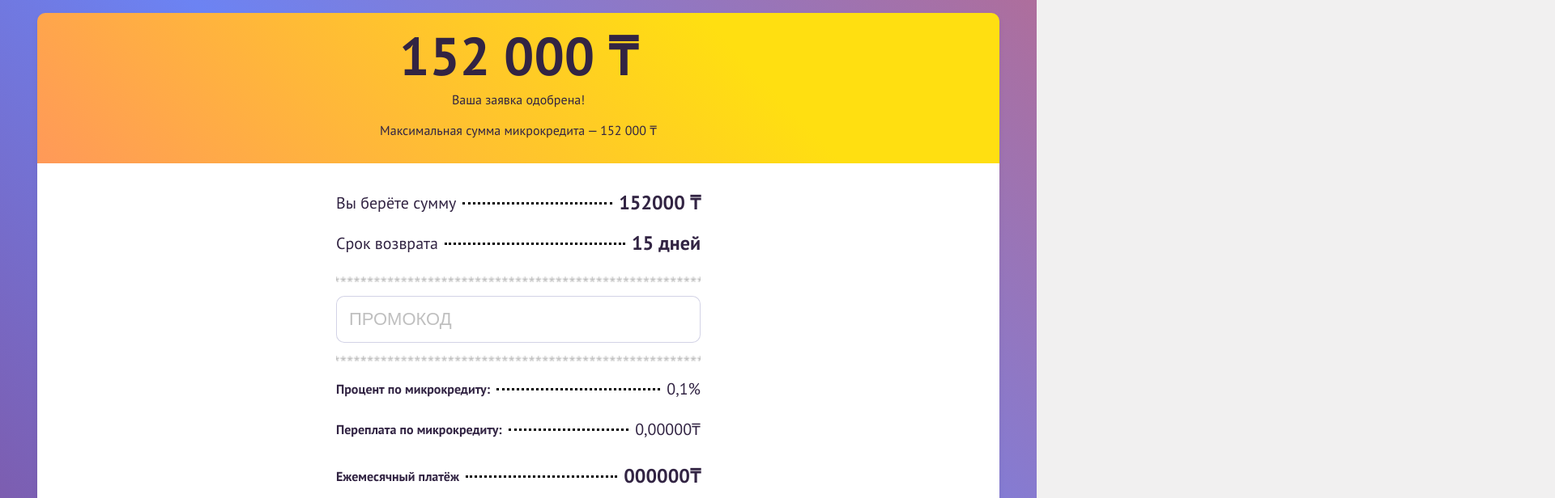
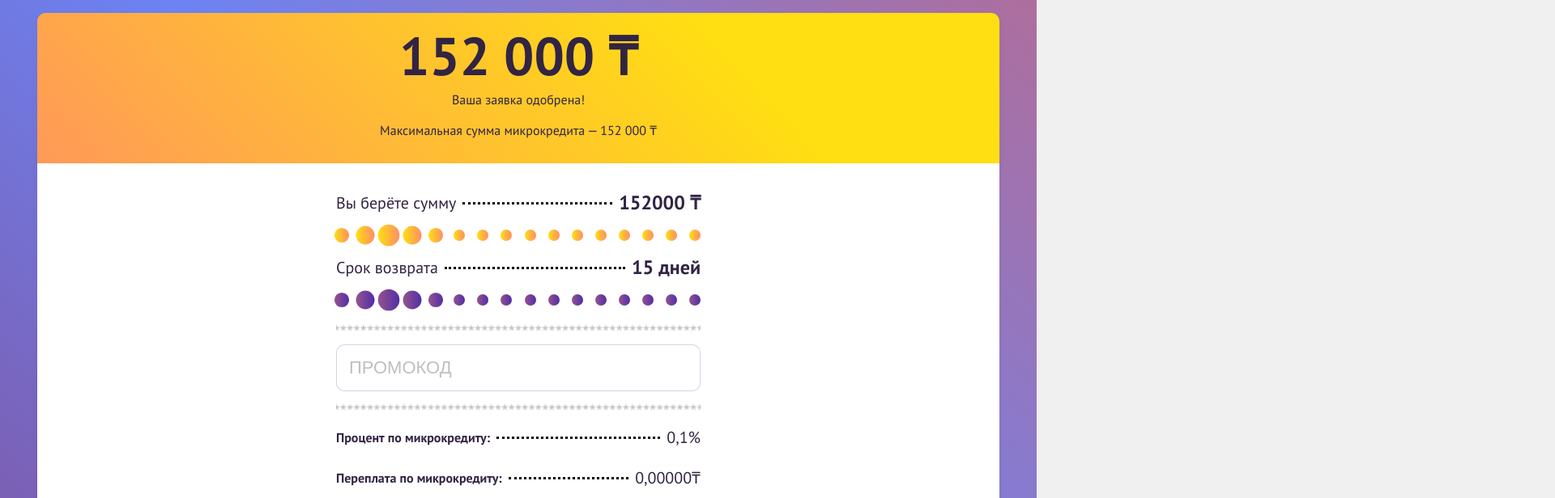
Before and after one commit to nmibragimov7/aqsha-ber, a Nuxt app: page /approved in a window 1280 px wide. Shown: the top 616 px of the page at 81% size, 1920 px wide, since content can reach past the window. Built offline with nearby package versions, Linux system fonts and the light colour scheme.

Commit message:
style: fix styles

```diff
--- a/components/common/InputRange/InputRange.vue
+++ b/components/common/InputRange/InputRange.vue
@@ -91,22 +91,15 @@ export default {
 .range {
   &__wrap {
     position: relative;
-    //asdasdas
-    position: absolute;
-    left:215315315%;
+
   }
 
 
-  &__dot-bg {
-    border-radius: 50%;
-    background: linear-gradient(226.59deg, #FFDF11 27.08%, #FF8D65 112.49%);
-    cursor: ew-resize;
-    transition: background .3s ease-in-out;
-  }
 
   &__dot {
     background: linear-gradient(269.47deg, #FF8D65 0%, #FFDF11 100%);
     width: 11px;
+    // вася ворк
     height: 11px;
     border-radius: 100%;
     transition: 0.3s;
```
